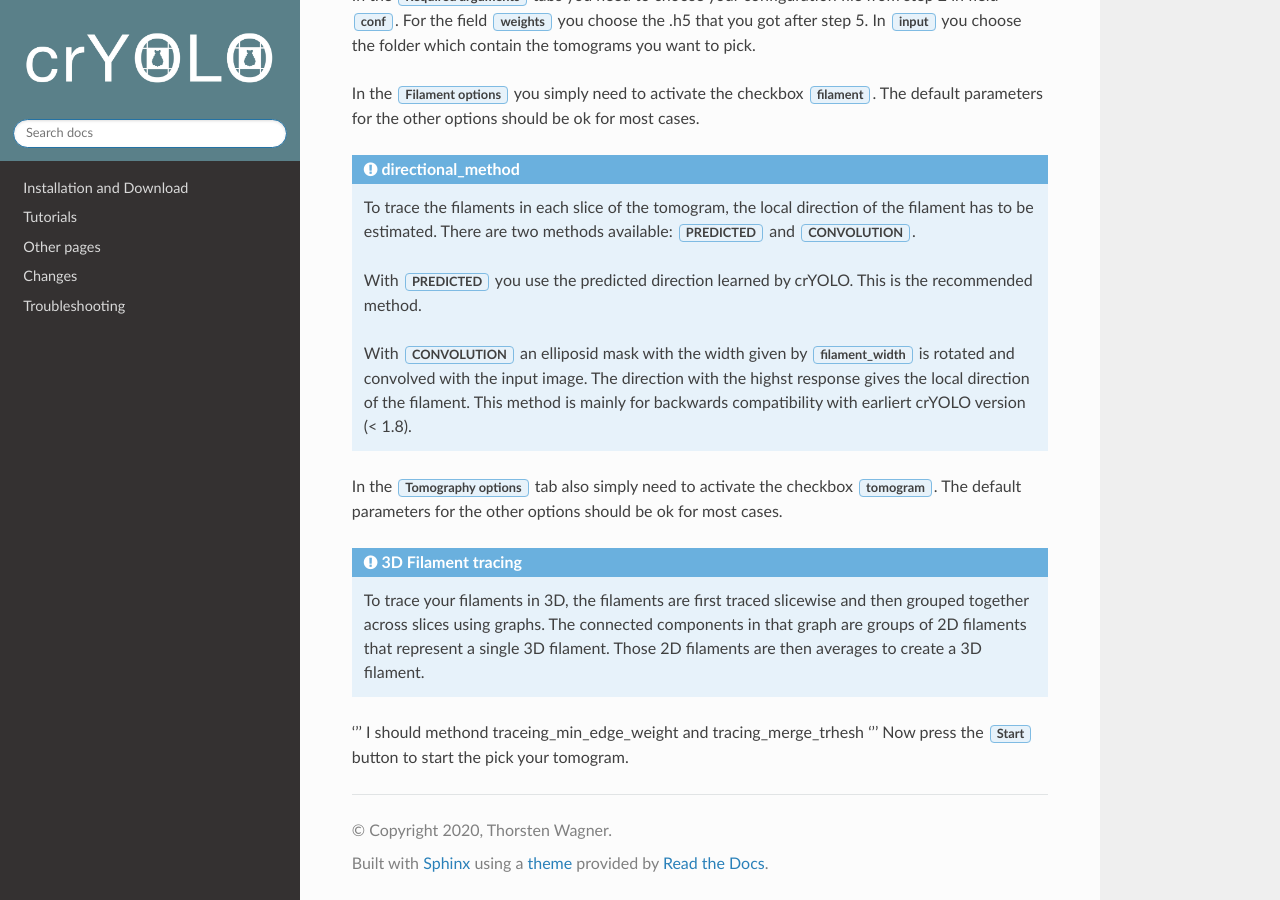
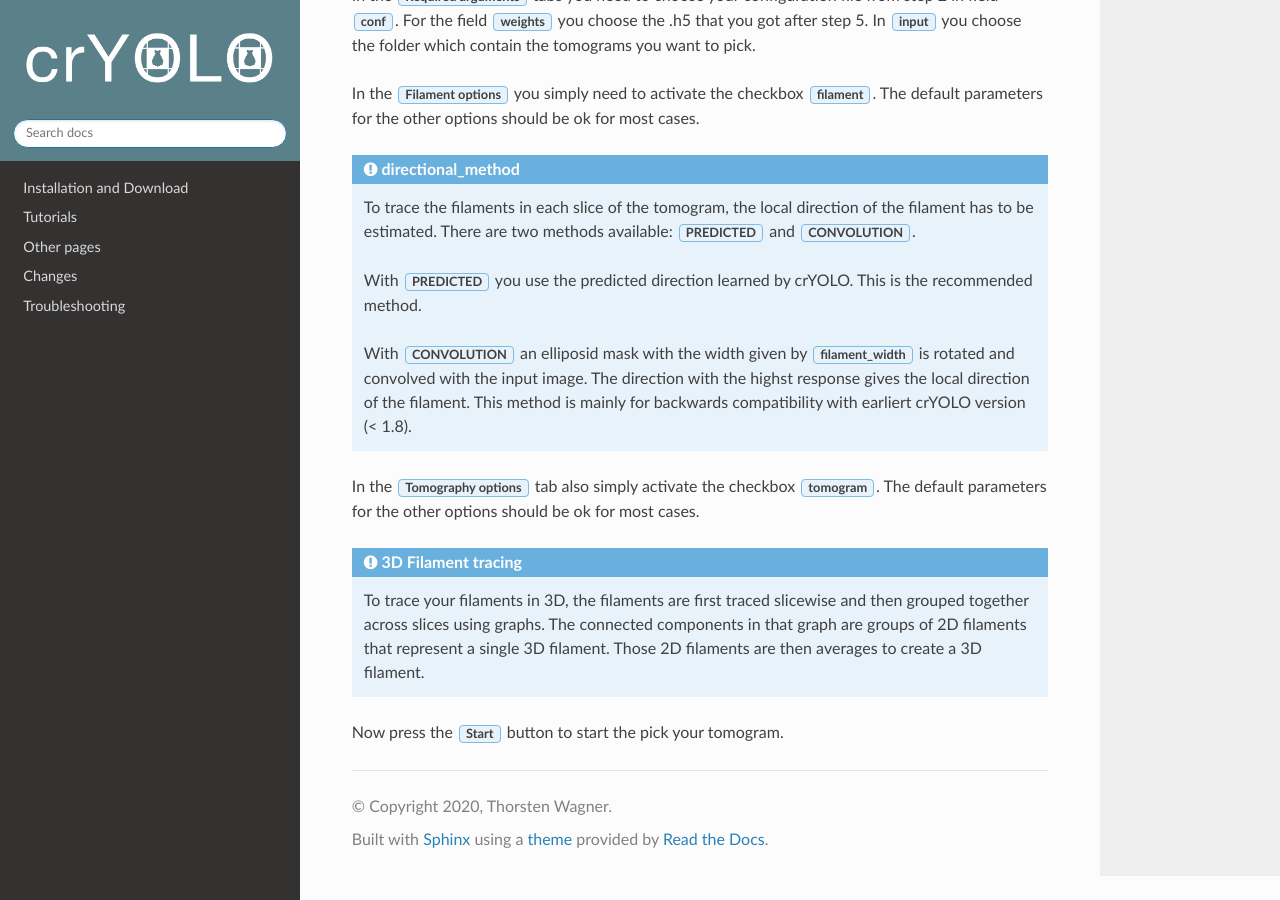
Before and after one commit to MPI-Dortmund/cryolo, a Sphinx documentation site: the page built from source/tutorials/tut06_tomo_filament.rst, in a window 1280 px wide and 900 px high, scrolled down 4677 px. Built offline with Sphinx 7.4.7 and the Read the Docs theme 2.0.0, drawn with Linux system fonts in a browser that asks for light colours.

Commit message:
changed tomo tutorial

```diff
--- a/source/tutorials/tut06_tomo_filament.rst
+++ b/source/tutorials/tut06_tomo_filament.rst
@@ -89,7 +89,7 @@ parameters for the other options should be ok for most cases.
     and convolved with the input image. The direction with the highst response gives the local direction of the
     filament. This method is mainly for backwards compatibility with earliert crYOLO version (< 1.8).
 
-In the :guilabel:`Tomography options` tab also simply need to activate the checkbox :guilabel:`tomogram`. The default
+In the :guilabel:`Tomography options` tab also simply activate the checkbox :guilabel:`tomogram`. The default
 parameters for the other options should be ok for most cases.
 
 .. admonition:: 3D Filament tracing
@@ -98,7 +98,4 @@ parameters for the other options should be ok for most cases.
     across slices using graphs. The connected components in that graph are groups of 2D filaments that
     represent a single 3D filament. Those 2D filaments are then averages to create a 3D filament.
 
-'''
-I should methond traceing_min_edge_weight and tracing_merge_trhesh
-'''
 Now press the :guilabel:`Start` button to start the pick your tomogram.
```
